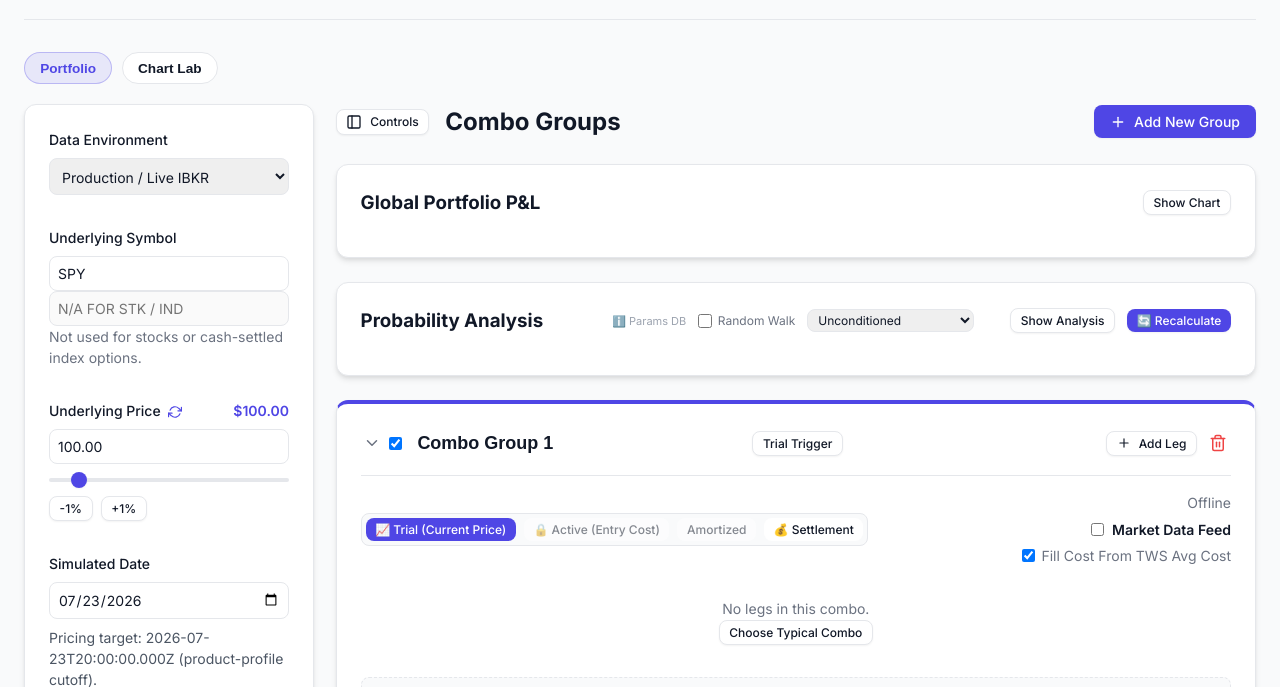
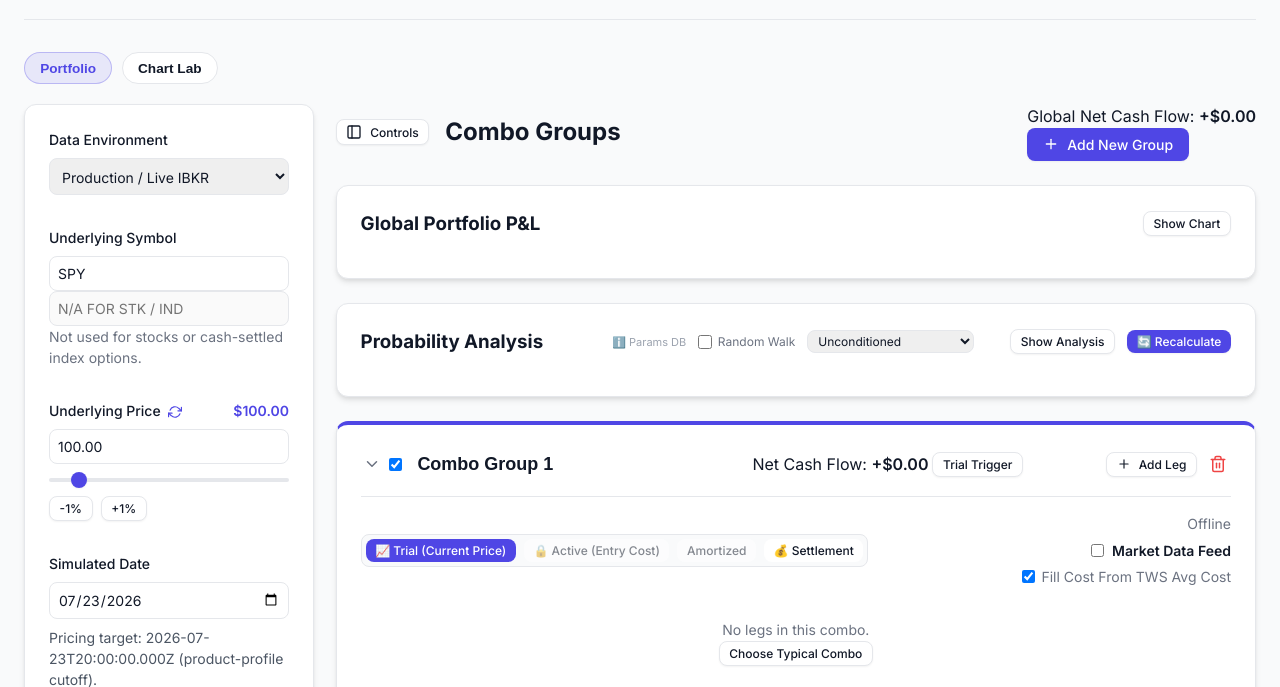
Before and after one commit to xuzhe35/Option-Combo-Simulation, a plain HTML site: page chart_lab.html in a window 1280 px wide. Both pictures are taken after a click on the button "Add New Group". Shown: the part 88-775 px from the top of the page. Drawn offline with Linux system fonts and the light colour scheme.

Commit message:
Apply group cash flow and expiry delivery: chart_lab.html

```diff
--- a/chart_lab.html
+++ b/chart_lab.html
@@ -8,7 +8,7 @@
     <link rel="icon" href="favicon.ico" sizes="any">
     <link rel="icon" type="image/svg+xml" href="favicon.svg">
     <link href="https://fonts.googleapis.com/css2?family=Inter:wght@400;500;600;700&display=swap" rel="stylesheet">
-    <link rel="stylesheet" href="style.css?v=20260722-best-effort-payoff-v1">
+    <link rel="stylesheet" href="style.css?v=20260723-projected-delivery-v1">
     <link rel="stylesheet" href="chart_lab.css?v=20260323-prototype">
 </head>
 
@@ -355,6 +355,12 @@
                             </button>
                             <h2 style="margin: 0;">Combo Groups</h2>
                         </div>
+                        <div class="portfolio-header-actions">
+                        <div id="allGroupsNetCashFlow" class="global-net-cash-flow"
+                            title="Sum of net option cash flow across every Group, including Groups excluded from global P&amp;L and charts. Underlying legs and commissions are excluded.">
+                            <span class="global-net-cash-flow-label">Global Net Cash Flow:</span>
+                            <span id="allGroupsNetCashFlowValue" class="font-weight-semibold">+$0.00</span>
+                        </div>
                         <button class="btn btn-primary" onclick="addGroup()">
                             <svg width="16" height="16" viewBox="0 0 24 24" fill="none" stroke="currentColor"
                                 stroke-width="2" stroke-linecap="round" stroke-linejoin="round">
@@ -363,6 +369,7 @@
                             </svg>
                             Add New Group
                         </button>
+                        </div>
                     </div>
 
                     <!-- Global Portfolio Chart -->
@@ -625,6 +632,10 @@
                                         <input type="checkbox" class="group-global-toggle" checked>
                                     </label>
                                     <input type="text" class="group-name-input h3-style" value="New Combo">
+                                    <div class="group-header-net-cash-flow-item">
+                                        <span class="label">Net Cash Flow:</span>
+                                        <span class="group-header-net-cash-flow-value font-weight-semibold">+$0.00</span>
+                                    </div>
                                     <button class="btn btn-secondary btn-sm trial-trigger-toggle-btn" type="button" style="display: none;">
                                         Trial Trigger
                                     </button>
@@ -1259,15 +1270,15 @@
     <script src="js/prob_charts.js?v=20260720-carry-lambda-cutoff-v3"></script>
     <script src="js/chart_controls.js?v=20260722-best-effort-payoff-v1"></script>
     <script src="js/amortized.js?v=20260720-carry-lambda-cutoff-v3"></script>
-    <script src="js/valuation.js?v=20260720-carry-lambda-cutoff-v3"></script>
+    <script src="js/valuation.js?v=20260723-projected-delivery-v3"></script>
     <script src="js/session_logic.js?v=20260721-auto-future-v1"></script>
     <script src="js/session_ui.js?v=20260720-carry-lambda-cutoff-v3"></script>
     <script src="js/control_panel_ui.js?v=20260721-auto-future-v1"></script>
     <script src="js/hedge_editor_ui.js"></script>
     <script src="js/group_editor_ui.js?v=20260720-carry-lambda-cutoff-v3"></script>
     <script src="js/hedge_ui.js"></script>
-    <script src="js/group_ui.js?v=20260713-reverse-butterfly"></script>
-    <script src="js/global_ui.js"></script>
+    <script src="js/group_ui.js?v=20260723-group-cash-flow-v1"></script>
+    <script src="js/global_ui.js?v=20260723-projected-delivery-v3"></script>
     <script src="js/page_capabilities.js"></script>
     <script src="js/combo_order_transport.js?v=20260711-partial-close"></script>
     <script src="js/delta_hedge_transport.js"></script>
```
